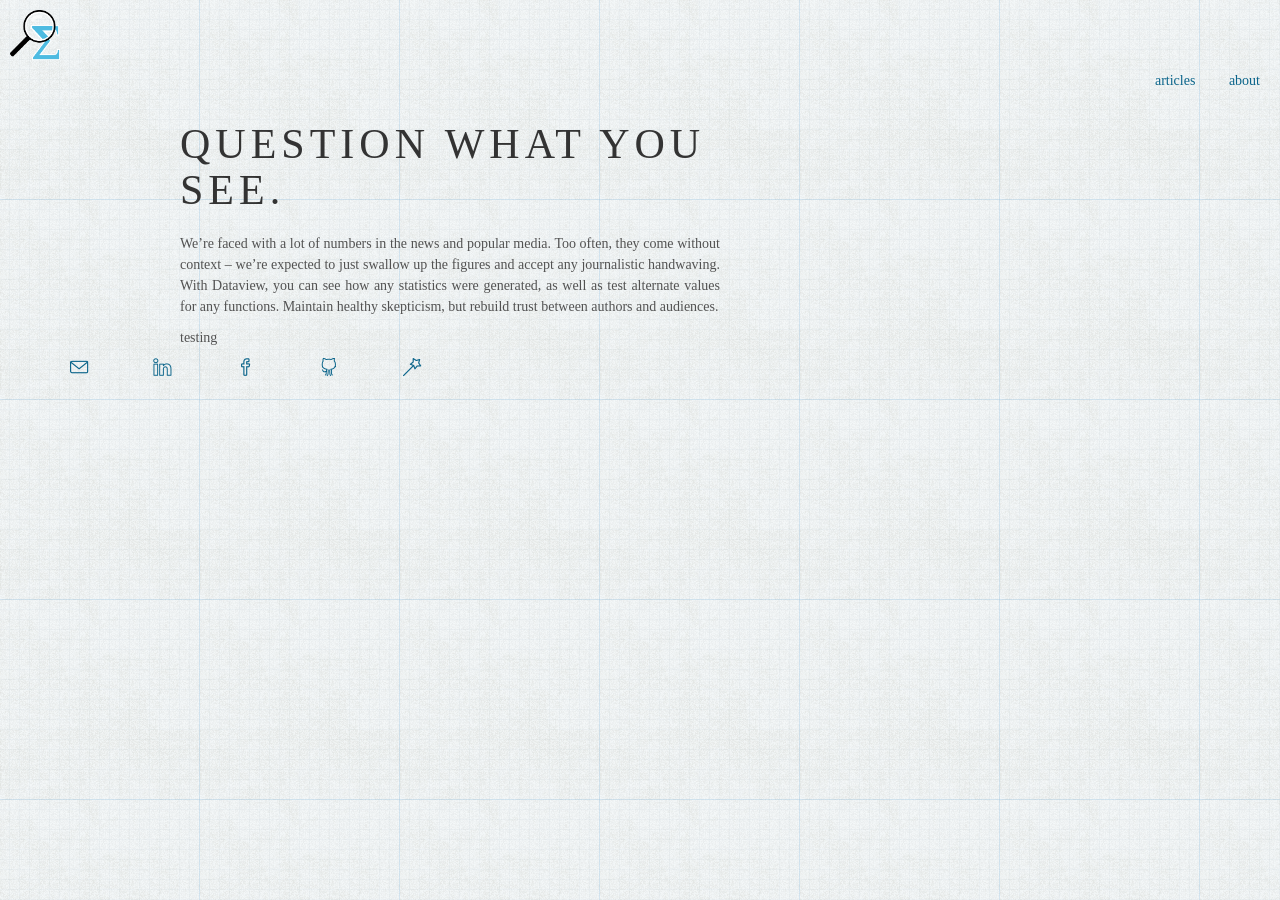
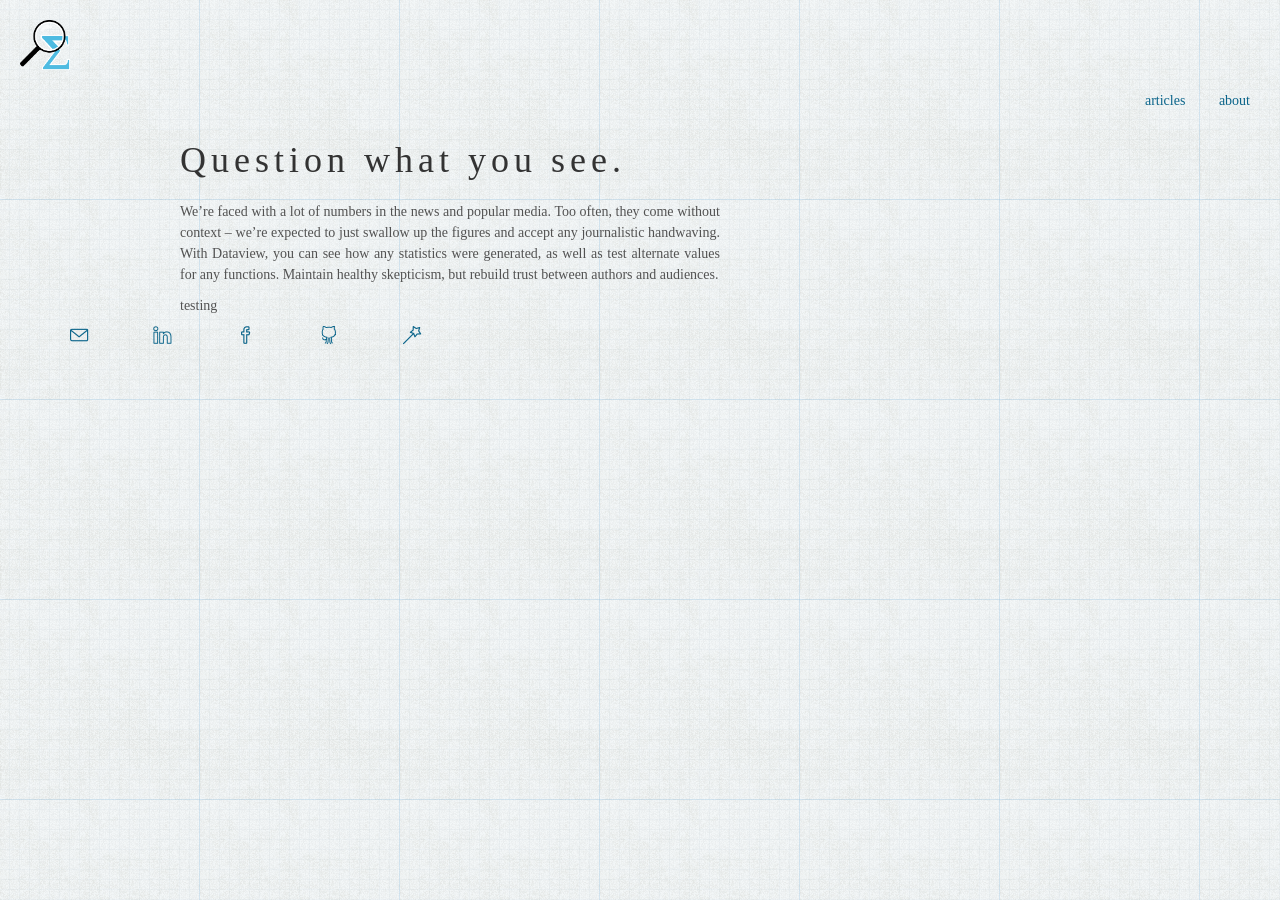
Before and after one commit to bethny/bethny.github.io, a Jekyll site: the page built from test/index.html, in a window 1280 px wide. Built offline with Jekyll 4.4.1, drawn with Linux system fonts in a browser that asks for light colours; nearby versions of some CDN libraries; some web fonts are replaced.

Commit message:
Update test.css

```diff
--- a/css/test.css
+++ b/css/test.css
@@ -41,9 +41,8 @@ footer ul {
     margin-right: 30px; }
 
 h1 {
-  font-size: 3em;
+  font-size: 36px;
   font-family: "Apercu_Mono";
-  text-transform: uppercase;
   letter-spacing: 5px;
   text-align: left;
   margin-top: 20px;
@@ -56,7 +55,6 @@ h2 {
   h2 a {
     font-size: 1.3em;
     font-family: "Apercu_Mono";
-    text-transform: uppercase;
     letter-spacing: 3px; }
 
 img {
@@ -68,7 +66,7 @@ img {
 nav {
     font-family: "Apercu_Mono";
     margin-left: 20px;
-    margin-right: 10px;
+    margin-right: 20px;
     margin-top: 10px;
     margin-bottom: 10px; }
 
@@ -128,7 +126,7 @@ ul posts {
 .imgCornerLogo {
   height: 50px;
   width: 50px;
-  margin: 10px 10px 10px 10px; }
+  margin: 20px 20px 20px 20px; }
 
 .img-small {
   max-width: 20%; }
```
